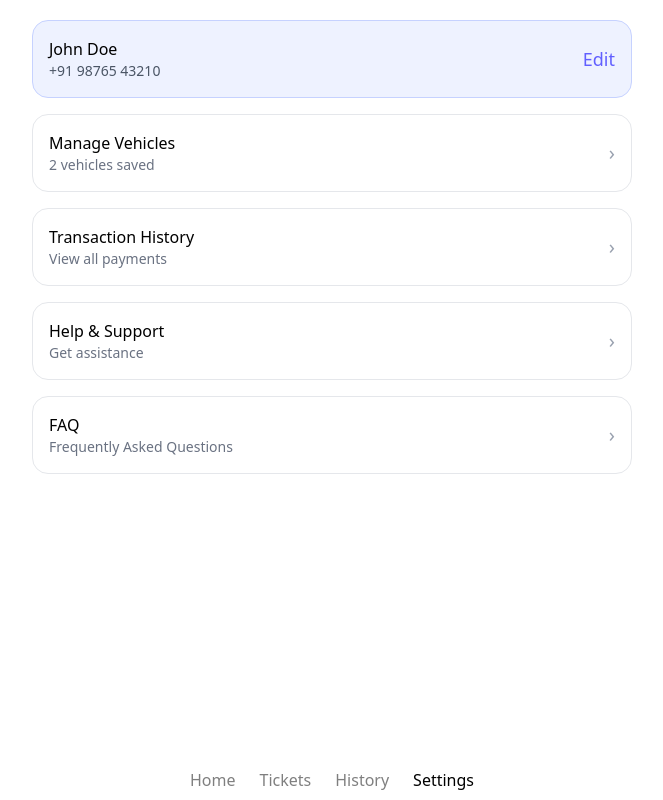
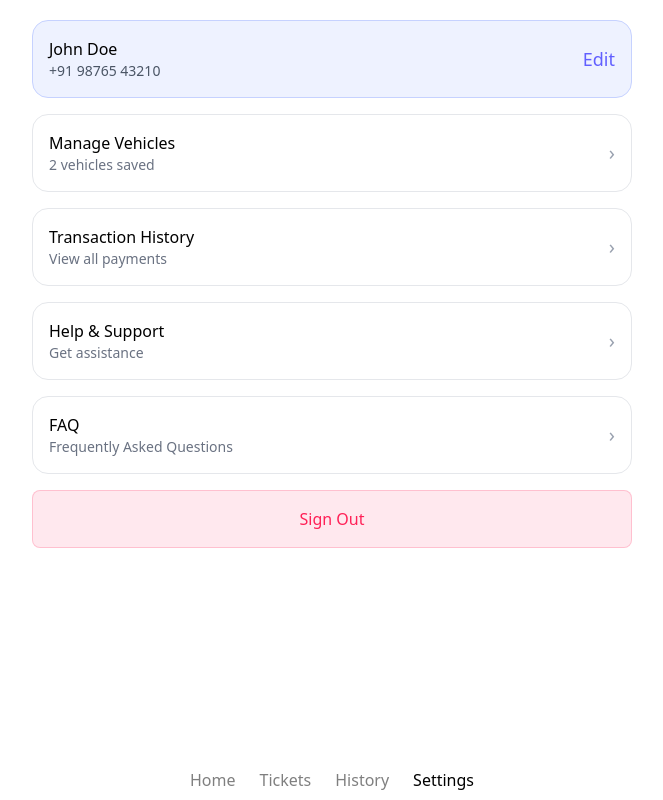
Before and after one commit to A7Lavinraj/PMA.next, a Next.js app: page /user/settings in a window 1280 px wide. Shown: the whole page, without its empty margins (308-971 px from the left). Built offline with nearby package versions, Linux system fonts and the light colour scheme.

Commit message:
feat: Finally add signout API and integrate with user

```diff
--- /dev/null
+++ b/app/api/auth/signout/route.ts
@@ -0,0 +1,13 @@
+import { NextResponse } from "next/server";
+
+export async function POST() {
+  const res = NextResponse.json({ success: true });
+
+  res.cookies.set("__token", "", {
+    httpOnly: true,
+    expires: new Date(0),
+    path: "/",
+  });
+
+  return res;
+}
--- a/app/user/settings/page.tsx
+++ b/app/user/settings/page.tsx
@@ -1,3 +1,7 @@
+"use client";
+
+import { FormEvent } from "react";
+
 export function SettingsItem({
   title,
   subtitle,
@@ -17,6 +21,13 @@ export function SettingsItem({
 }
 
 export default function UserPageSettingsTab() {
+  async function handleSubmit(event: FormEvent<HTMLFormElement>) {
+    event.preventDefault();
+
+    await fetch("/api/auth/signout", { method: "POST" });
+
+    window.location.replace("/");
+  }
   return (
     <div className="flex flex-col gap-4">
       <div className="bg-indigo-50 border border-indigo-200 rounded-2xl p-4 flex items-center justify-between">
@@ -27,10 +38,24 @@ export default function UserPageSettingsTab() {
         <span className="text-indigo-500 text-lg">Edit</span>
       </div>
 
-      <SettingsItem title="Manage Vehicles" subtitle="2 vehicles saved" />
-      <SettingsItem title="Transaction History" subtitle="View all payments" />
-      <SettingsItem title="Help & Support" subtitle="Get assistance" />
-      <SettingsItem title="FAQ" subtitle="Frequently Asked Questions" />
+      <div className="flex flex-col gap-4">
+        <SettingsItem title="Manage Vehicles" subtitle="2 vehicles saved" />
+        <SettingsItem
+          title="Transaction History"
+          subtitle="View all payments"
+        />
+        <SettingsItem title="Help & Support" subtitle="Get assistance" />
+        <SettingsItem title="FAQ" subtitle="Frequently Asked Questions" />
+      </div>
+
+      <form onSubmit={handleSubmit}>
+        <button
+          type="submit"
+          className="border border-rose-500/20 p-4 rounded-lg text-rose-500 bg-rose-500/10 cursor-pointer w-full"
+        >
+          Sign Out
+        </button>
+      </form>
     </div>
   );
 }
```
